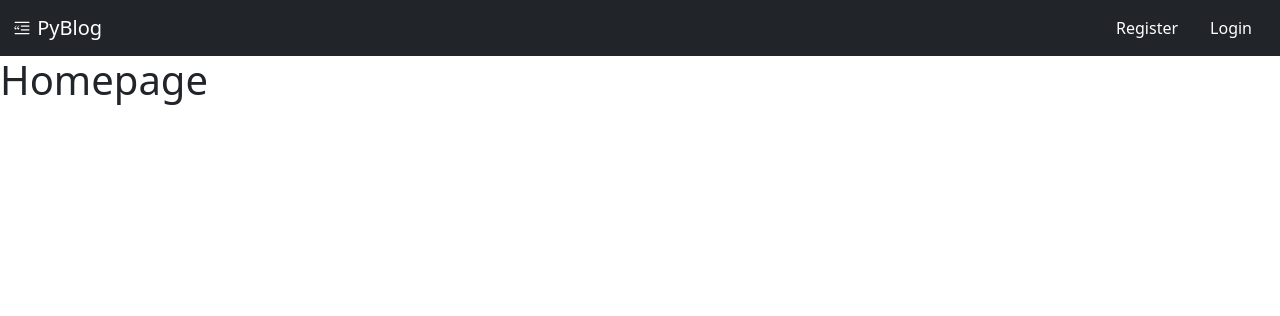
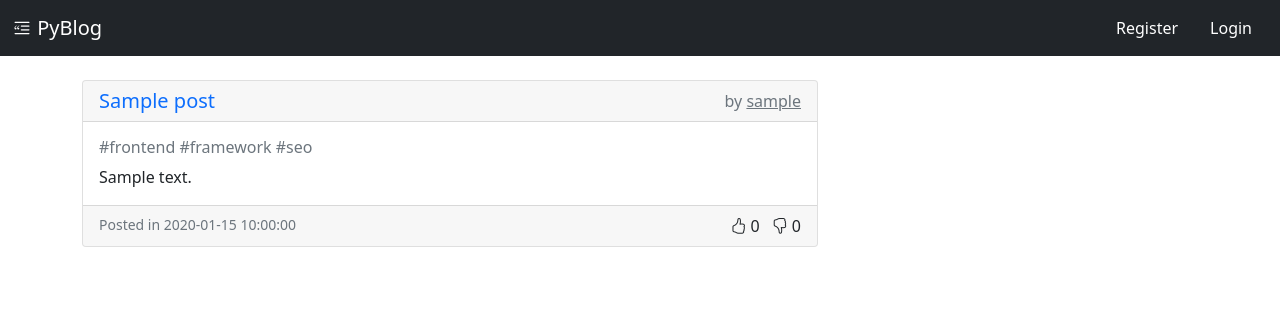
Before and after one commit to demetrius-mp/pyblog, a Python web app: template pyblog/templates/index.html in a window 1280 px wide. Shown: the top 316 px of the page. Run offline with Jinja, Linux system fonts and the light colour scheme; the template is opened without the code that fills it: most values are stand-ins (such as "Sample title", 1, 10 or a date in 2020); form fields are guessed from the names that the template uses.

Commit message:
refactor/feat: more macros and displaying posts

```diff
--- a/pyblog/blueprints/jinja_env.py
+++ b/pyblog/blueprints/jinja_env.py
@@ -7,4 +7,7 @@ def init_app(app: Flask):
     def utc_now():
         return datetime.utcnow().strftime('%d/%m/%Y at %H:%M:%S')
 
-    app.jinja_env.globals.update(utc_now=utc_now)
+    def format_date(date: datetime):
+        return date.strftime('%d/%m/%Y at %H:%M:%S')
+
+    app.jinja_env.globals.update(utc_now=utc_now, format_date=format_date)
--- a/pyblog/templates/components/navbar.html
+++ b/pyblog/templates/components/navbar.html
@@ -11,9 +11,7 @@
     {% if current_user.is_authenticated %}
       <ul class="nav">
         <li class="nav-item me-3">
-          <a class="btn btn-primary"
-             href="{{ url_for('posts.new') }}"
-          >
+          <a class="btn btn-primary" href="{{ url_for('posts.new') }}">
             Create post
           </a>
         </li>
--- a/pyblog/templates/index.html
+++ b/pyblog/templates/index.html
@@ -1,4 +1,20 @@
 {% extends 'base.html' %}
+{% from 'posts/macro_post_card.html' import post_card with context %}
+
 {% block content %}
-  <h1>Homepage</h1>
+  <main class="container mt-4">
+  <div class="row">
+    <div class="col-lg-8 order-1 order-lg-0">
+      <div id="posts">
+        {% for post in posts %}
+          {{ post_card(post=post) }}
+        {% endfor %}
+      </div>
+    </div>
+
+    <div class="col-lg-4 order-0 order-lg-1">
+
+    </div>
+  </div>
+  </main>
 {% endblock content %}
--- a/pyblog/templates/posts/macro_post_card.html
+++ b/pyblog/templates/posts/macro_post_card.html
@@ -1,4 +1,4 @@
-{% macro post_card(user, post=None) %}
+{% macro post_card(post=None) %}
   <div class="row">
     <div class="col-sm-12">
       <div class="card mb-3">
@@ -10,8 +10,13 @@
                   <a class="text-decoration-none" href="">
                     {{ post.title }}
                   </a>
+                  {% if current_user.id == post.user.id %}
+                    <a href="">
+                      <i class="ms-1 bi bi-pencil-square text-secondary" style="font-size: 1.1rem"></i>
+                    </a>
+                  {% endif %}
                 {% else %}
-                  <a id="titleCard" class="text-decoration-none" style="cursor: pointer;">
+                  <a class="text-decoration-none" id="titleCard" style="cursor: pointer;">
                     Title of your post in PyBlog!
                   </a>
                 {% endif %}
@@ -20,9 +25,15 @@
             <div class="col-sm-auto align-self-center">
               <span class="text-secondary">
                 by
-                <a class="text-muted" href="{{ url_for('users.user_page', username=user.username) }}">
-                  {{ user.username }}
-                </a>
+                {% if post %}
+                  <a class="text-muted" href="{{ url_for('users.user_page', username=post.user.username) }}">
+                    {{ post.user.username }}
+                  </a>
+                {% else %}
+                  <a class="text-muted" href="{{ url_for('users.user_page', username=current_user.username) }}">
+                    {{ current_user.username }}
+                  </a>
+                {% endif %}
               </span>
             </div>
           </div>
@@ -38,7 +49,7 @@
               {{ post.description }}
             </p>
           {% else %}
-            <p id="descriptionCard" class="card-text">
+            <p class="card-text" id="descriptionCard">
               This is the preview of your post card! It will appear on the feed exactly like this, except for the date
               and time. Click 'Save draft' to save the post, and press 'Publish' to make it visible to other members.
               This card is rendered as you type in the fields. Happy posting!
@@ -48,14 +59,18 @@
         <div class="card-footer d-flex justify-content-between">
           <small class="text-muted">
             {% if post %}
-              Posted in {{ post.posted_in }}
+              Posted in {{ format_date(post.posted_in) }}
             {% else %}
               Posted in {{ utc_now() }}
             {% endif %}
           </small>
           <div>
-            <i class="bi bi-hand-thumbs-up me-1">0</i>
-            <i class="bi bi-hand-thumbs-down">0</i>
+            <div class="d-inline me-2">
+              <i style="cursor: pointer;" class="bi bi-hand-thumbs-up me-1"></i>0
+            </div>
+            <div class="d-inline">
+              <i style="cursor: pointer;" class="bi bi-hand-thumbs-down me-1"></i>0
+            </div>
           </div>
         </div>
       </div>
--- a/pyblog/templates/posts/new.html
+++ b/pyblog/templates/posts/new.html
@@ -1,6 +1,6 @@
 {% extends 'base.html' %}
-{% from 'posts/macro_post_card.html' import post_card %}
-{% from 'posts/macro_post_form.html' import post_form %}
+{% from 'posts/macro_post_card.html' import post_card with context %}
+{% from 'posts/macro_post_form.html' import post_form with context %}
 
 {% block head %}
   <link rel="stylesheet" href="{{ url_for('static', filename='vendor/easymde/github.min.css') }}">
--- a/pyblog/templates/users/me.html
+++ b/pyblog/templates/users/me.html
@@ -1,5 +1,5 @@
 {% extends 'base.html' %}
-{% from 'components/profile/macros/info_card.html' import profile_card %}
+{% from 'users/macro_profile_card.html' import profile_card with context %}
 
 {% if form %}
   {% block head %}
```
Also changed, not shown: pyblog/blueprints/main/routes.py (+7 -4 lines), pyblog/blueprints/user/routes.py (+5 -4 lines), pyblog/templates/users/macro_profile_card.html (+23 -23 lines), pyblog/templates/users/user_page.html (renamed from pyblog/templates/profile.html, +16 -12 lines).
